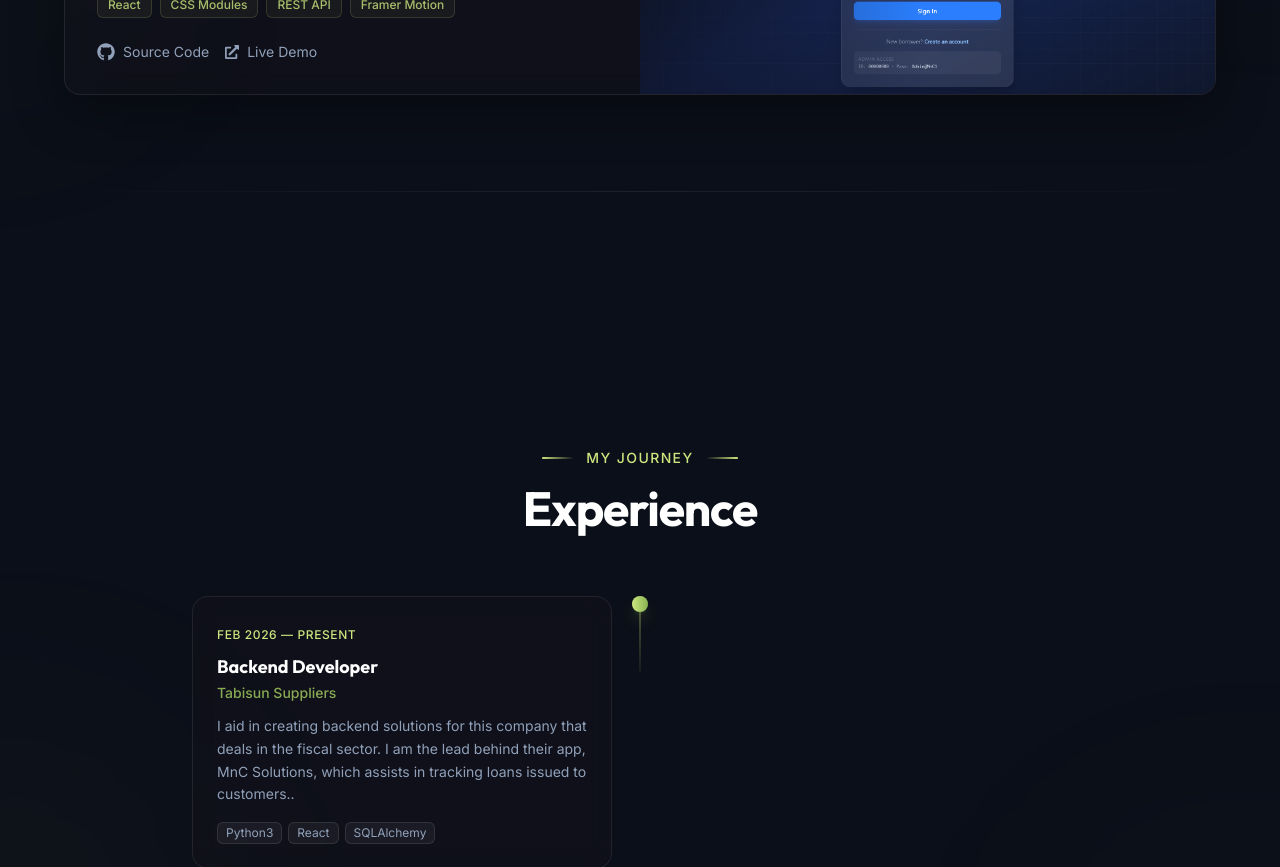
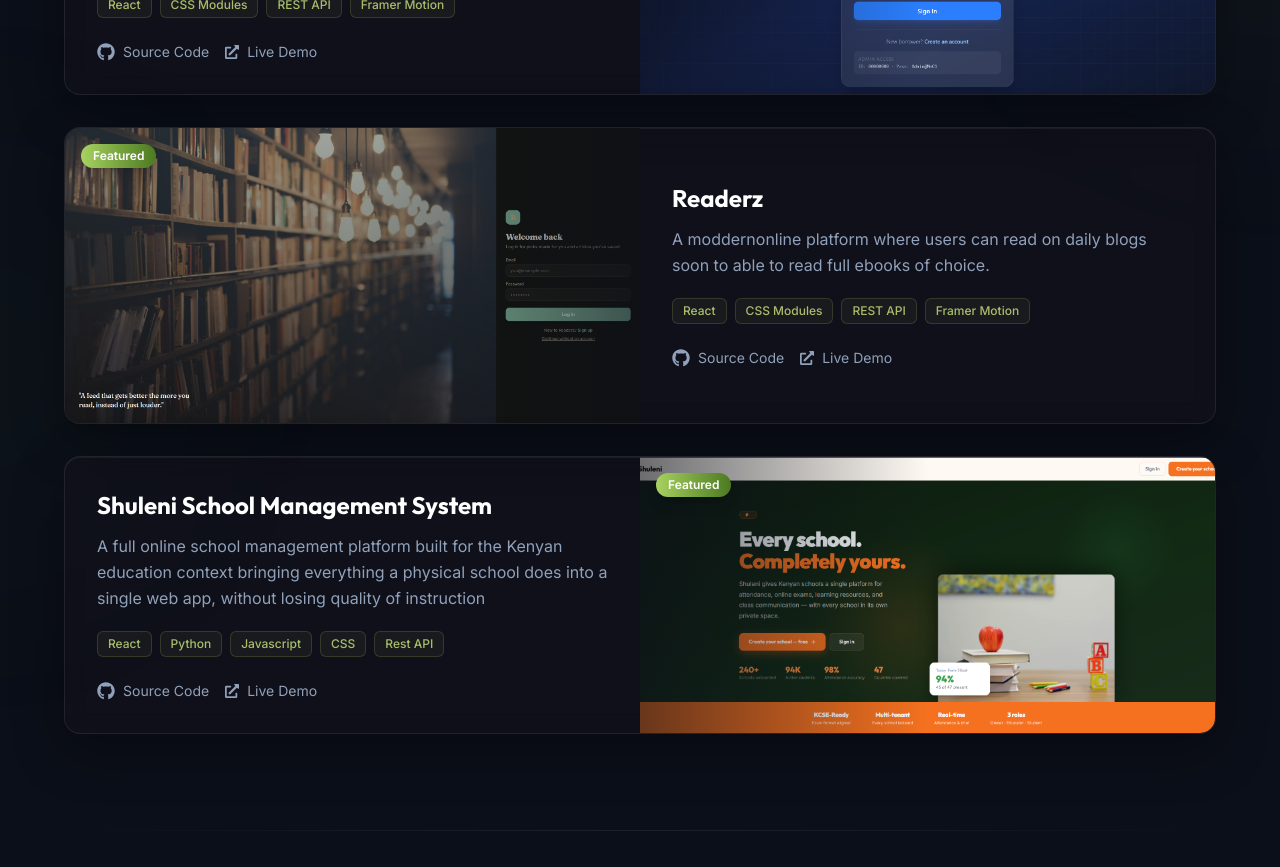
Before and after one commit to Mrjayj123/MyPortfolio, a React (Vite) app: page / in a window 1280 px wide. Shown: the part 4080-4947 px from the top of the page. Built offline with nearby package versions, Linux system fonts and the light colour scheme.

Commit message:
Changes to web name

```diff
--- a/index.html
+++ b/index.html
@@ -4,7 +4,7 @@
     <meta charset="UTF-8" />
     <link rel="icon" type="image/svg+xml" href="/favicon.svg" />
     <meta name="viewport" content="width=device-width, initial-scale=1.0" />
-    <title>Jay Joel — Frontend Developer Portfolio</title>
+    <title>Jay Joel — Fullstack Developer Portfolio</title>
     <meta name="description" content="Jay Joel is a front-end developer crafting clean, responsive, and performance-driven web interfaces using React and modern JavaScript." />
     <meta property="og:title" content="Jay Joel — Frontend Developer Portfolio" />
     <meta property="og:description" content="Clean, responsive, and performance-driven web interfaces using React and modern JavaScript." />
--- a/src/components/Projects.jsx
+++ b/src/components/Projects.jsx
@@ -23,8 +23,25 @@ const projects = [
     image: '/project-ecommerce.png',
     tags: ['React', 'CSS Modules', 'REST API', 'Framer Motion'],
     github: 'https://github.com/Mrjayj123/mnc',
-    live: 'https://loan-tracker-roan.vercel.app/',
+    live: 'https://mnc-flame.vercel.app/',
     featured: true,
+  },
+  {
+    title: 'Readerz',
+    description: 'A moddernonline platform where users can read on daily blogs soon to able to read full ebooks of choice.',
+    image: '/project-readerz.png',
+    tags: ['React', 'CSS Modules', 'REST API', 'Framer Motion'],
+    github: 'https://github.com/Mrjayj123/readerz',
+    featured: true,
+  },
+  {
+    title: 'Shuleni School Management System',
+    description: ' A full online school management platform built for the Kenyan education context bringing everything a physical school does into a single web app, without losing quality of instruction',
+    image:'/project-shuleni.png',
+    tags: ['React','Python', 'Javascript','CSS','Rest API'],
+    github: 'https://github.com/Tracymboya-coder/Shuleni-School-Managment-System',
+    live:'https://shuleni-school-managment-system.vercel.app/ ',
+    featured: true
   },
 ]
 
```
